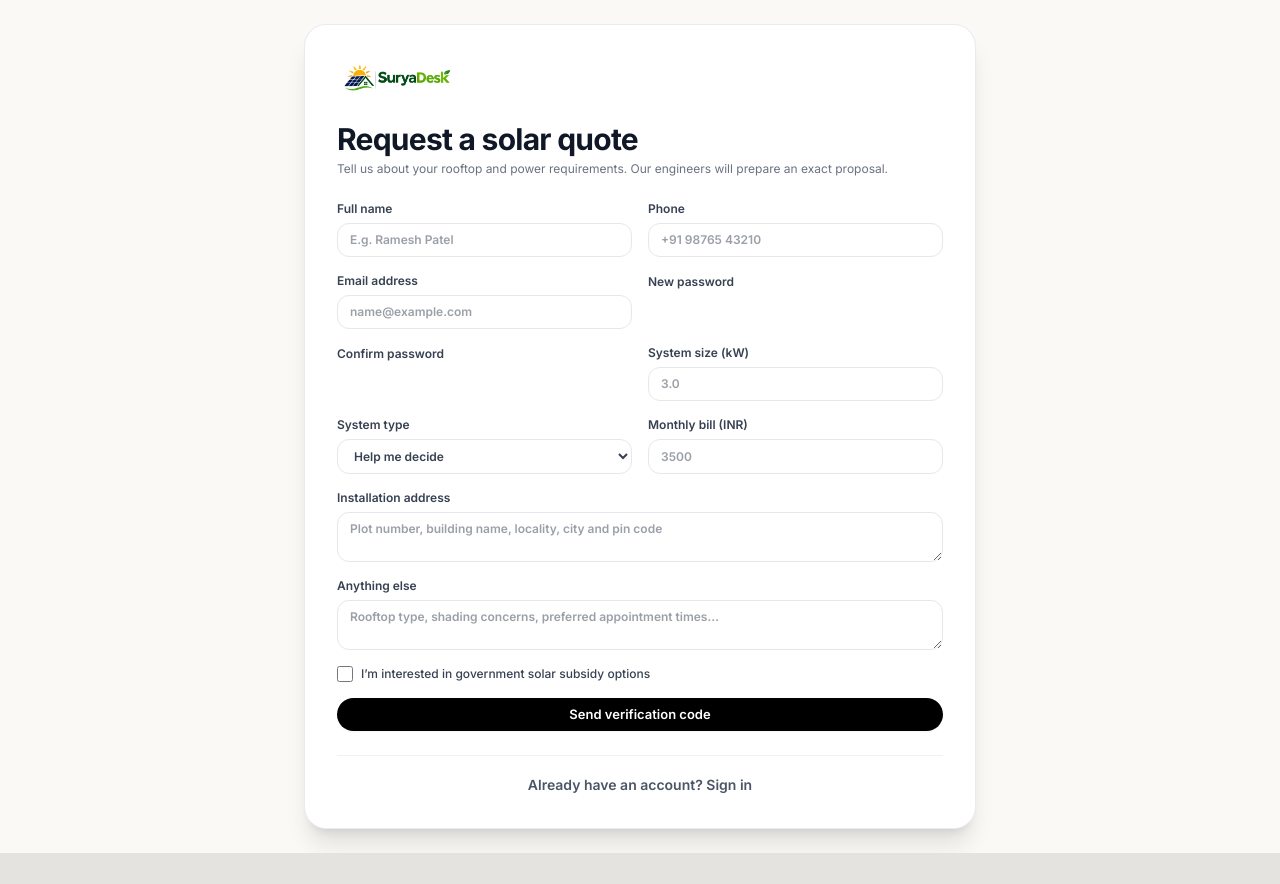
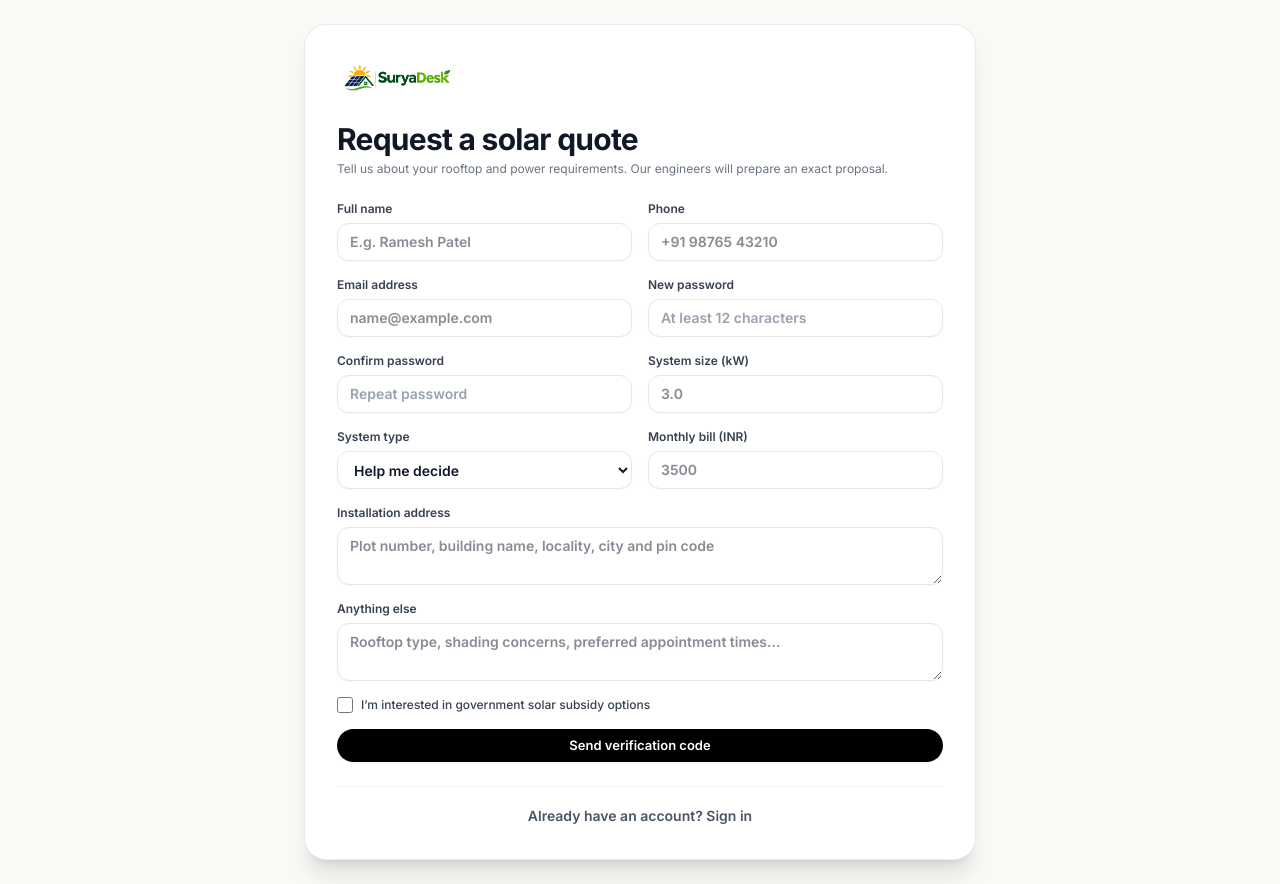
Before and after one commit to amanrj03/SuryaDesk, a React (Vite) app in the folder frontend/: page /enquiry in a window 1280 px wide. Before the commit the page ends 853 px from the top, so only its background shows below. Built offline with nearby package versions, Linux system fonts and the light colour scheme.

Commit message:
fix(customer): polish input fields in customer sign-in and password fields in quote request

```diff
--- a/frontend/src/features/customer/CustomerAuthFields.jsx
+++ b/frontend/src/features/customer/CustomerAuthFields.jsx
@@ -3,11 +3,11 @@ import { Brand } from '../../components/ui/Brand.jsx'
 
 export function CustomerFrame({ title, children }) {
   return (
-    <main className="min-h-screen bg-[#FAF9F6] px-4 py-6 text-gray-900 sm:px-8">
-      <div className="mx-auto max-w-lg">
-        <Link to="/" aria-label="SuryaDesk home"><Brand /></Link>
-        <section className="mt-8 rounded-3xl border border-gray-200 bg-white p-6 shadow-sm sm:p-8">
-          <h1 className="mb-5 text-2xl font-bold tracking-tight">{title}</h1>
+    <main className="min-h-screen bg-[#FAF9F6] px-4 py-8 text-gray-900 sm:px-8 flex items-center justify-center">
+      <div className="w-full max-w-md">
+        <Link to="/" aria-label="SuryaDesk home" className="inline-block mb-6"><Brand /></Link>
+        <section className="rounded-3xl border border-gray-200/80 bg-white p-6 shadow-xl sm:p-8">
+          <h1 className="mb-6 text-2xl font-bold tracking-tight text-gray-900">{title}</h1>
           {children}
         </section>
       </div>
@@ -17,8 +17,18 @@ export function CustomerFrame({ title, children }) {
 
 export function CodeField() {
   return (
-    <label>Six-digit email code
-      <input name="code" inputMode="numeric" autoComplete="one-time-code" pattern="[0-9]{6}" maxLength={6} required />
+    <label className="grid gap-1.5 text-xs font-semibold text-gray-700">
+      Six-digit email code
+      <input
+        name="code"
+        inputMode="numeric"
+        autoComplete="one-time-code"
+        pattern="[0-9]{6}"
+        maxLength={6}
+        required
+        placeholder="123456"
+        className="w-full rounded-xl border border-gray-200 bg-white px-3.5 py-2.5 text-xs text-gray-900 placeholder-gray-400 shadow-2xs focus:border-gray-400 focus:outline-hidden focus:ring-2 focus:ring-black/10 sm:text-sm"
+      />
     </label>
   )
 }
@@ -26,8 +36,32 @@ export function CodeField() {
 export function NewPasswordFields() {
   return (
     <>
-      <label>New password<input name="password" type="password" autoComplete="new-password" minLength={12} maxLength={72} required /></label>
-      <label>Confirm password<input name="confirmPassword" type="password" autoComplete="new-password" minLength={12} maxLength={72} required /></label>
+      <label className="grid gap-1 text-xs font-semibold text-gray-700">
+        New password
+        <input
+          name="password"
+          type="password"
+          autoComplete="new-password"
+          minLength={12}
+          maxLength={72}
+          required
+          placeholder="At least 12 characters"
+          className="rounded-xl border border-gray-200 bg-white px-3 py-2 text-xs text-gray-900 placeholder-gray-400 shadow-2xs focus:border-gray-400 focus:outline-hidden focus:ring-2 focus:ring-black/10"
+        />
+      </label>
+      <label className="grid gap-1 text-xs font-semibold text-gray-700">
+        Confirm password
+        <input
+          name="confirmPassword"
+          type="password"
+          autoComplete="new-password"
+          minLength={12}
+          maxLength={72}
+          required
+          placeholder="Repeat password"
+          className="rounded-xl border border-gray-200 bg-white px-3 py-2 text-xs text-gray-900 placeholder-gray-400 shadow-2xs focus:border-gray-400 focus:outline-hidden focus:ring-2 focus:ring-black/10"
+        />
+      </label>
     </>
   )
 }
--- a/frontend/src/features/customer/CustomerLogin.jsx
+++ b/frontend/src/features/customer/CustomerLogin.jsx
@@ -65,8 +65,33 @@ export default function CustomerLogin() {
           aria-pressed={mode === item} onClick={() => choose(item)}>{labels[item]}</button>)}
       </div>
       <form className="form" onSubmit={submit}>
-        <label>Email address<input name="email" type="email" autoComplete="email" required readOnly={sent} value={email} onChange={event => setEmail(event.target.value)} /></label>
-        {mode === 'password' && <label>Password<input name="password" type="password" autoComplete="current-password" required /></label>}
+        <label className="grid gap-1.5 text-xs font-semibold text-gray-700">
+          Email address
+          <input
+            name="email"
+            type="email"
+            autoComplete="email"
+            required
+            readOnly={sent}
+            value={email}
+            onChange={event => setEmail(event.target.value)}
+            placeholder="name@example.com"
+            className="w-full rounded-xl border border-gray-200 bg-white px-3.5 py-2.5 text-xs text-gray-900 placeholder-gray-400 shadow-2xs focus:border-gray-400 focus:outline-hidden focus:ring-2 focus:ring-black/10 sm:text-sm"
+          />
+        </label>
+        {mode === 'password' && (
+          <label className="grid gap-1.5 text-xs font-semibold text-gray-700">
+            Password
+            <input
+              name="password"
+              type="password"
+              autoComplete="current-password"
+              required
+              placeholder="Enter your password"
+              className="w-full rounded-xl border border-gray-200 bg-white px-3.5 py-2.5 text-xs text-gray-900 placeholder-gray-400 shadow-2xs focus:border-gray-400 focus:outline-hidden focus:ring-2 focus:ring-black/10 sm:text-sm"
+            />
+          </label>
+        )}
         {sent && <>
           <CodeNotice remaining={remaining} resend={() => !busy && perform(sendCode)} />
           <CodeField />
--- a/frontend/src/styles/global.css
+++ b/frontend/src/styles/global.css
@@ -257,6 +257,23 @@ tbody tr:hover {
   font-weight: 600;
   color: #374151;
 }
+.form :is(input:not([type='checkbox']):not([type='radio']), textarea, select) {
+  width: 100%;
+  min-width: 0;
+  border: 1px solid #e5e7eb;
+  border-radius: 0.75rem;
+  padding: 0.5rem 0.75rem;
+  background-color: #ffffff;
+  color: #111827;
+  font-size: 0.875rem;
+  line-height: 1.25rem;
+  box-shadow: 0 1px 2px 0 rgba(0, 0, 0, 0.03);
+}
+.form :is(input:not([type='checkbox']):not([type='radio']), textarea, select):focus {
+  border-color: #9ca3af;
+  outline: 2px solid rgba(0, 0, 0, 0.08);
+  outline-offset: 1px;
+}
 .form-grid {
   display: grid;
   gap: 1rem;
```
